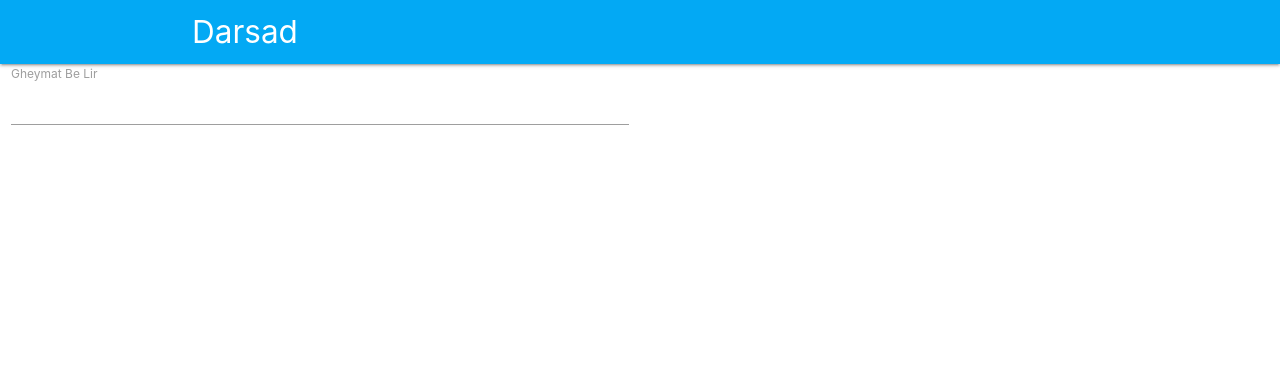
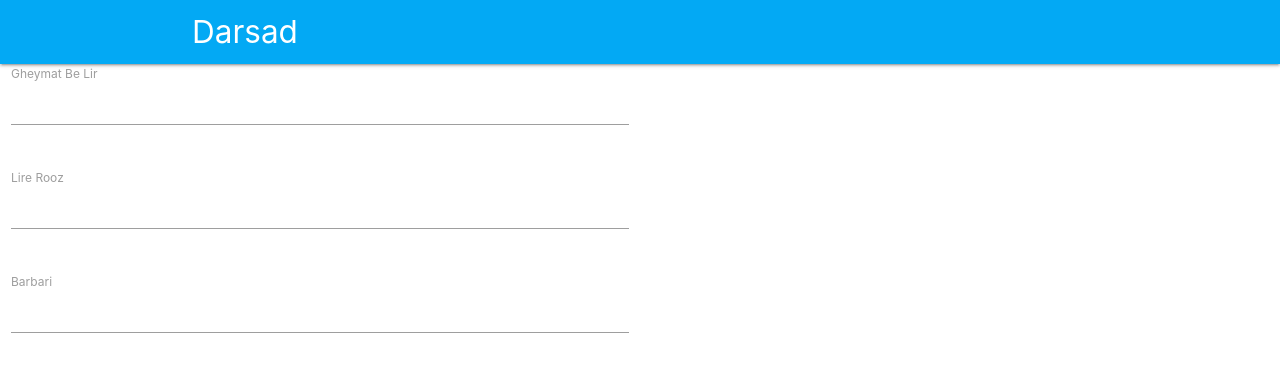
Before and after one commit to mehrshad-sdt/mehrshad-sdt.github.io, a plain HTML site: page price_calc.html in a window 1280 px wide. Drawn offline with nearby package versions, Linux system fonts and the light colour scheme.

Commit message:
Update price_calc.html

```diff
--- a/price_calc.html
+++ b/price_calc.html
@@ -22,6 +22,20 @@
         </div>
       </div>
 
+      <div class="row">
+        <div class="input-field col s6">
+          <input id="lir-rooz" type="number">
+          <label class="active" for="day">Lire Rooz</label>
+        </div>
+      </div>
+
+      <div class="row">
+        <div class="input-field col s6">
+          <input id="barbari" type="number">
+          <label class="active" for="barbari">Barbari</label>
+        </div>
+      </div>
+
 
 
 
```
